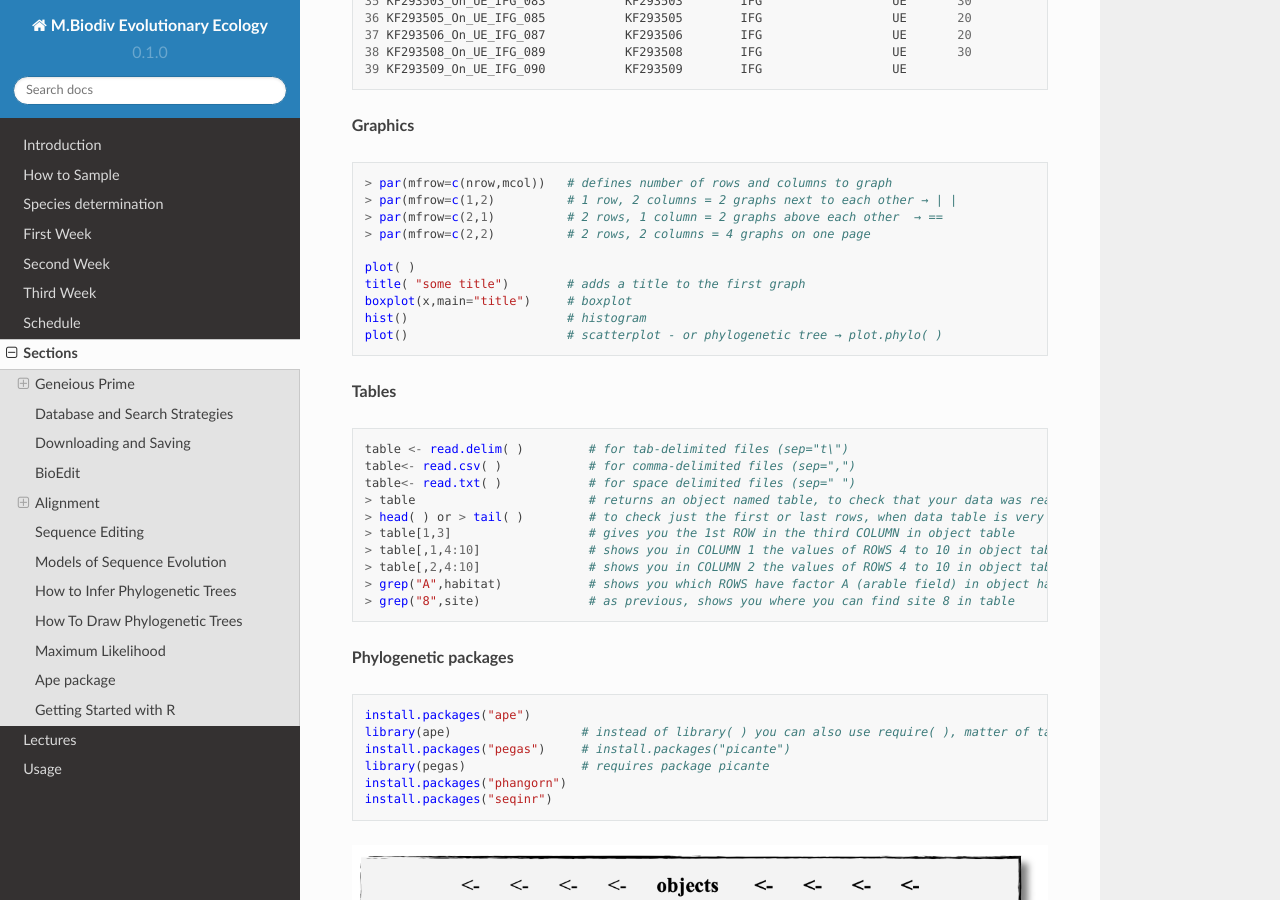
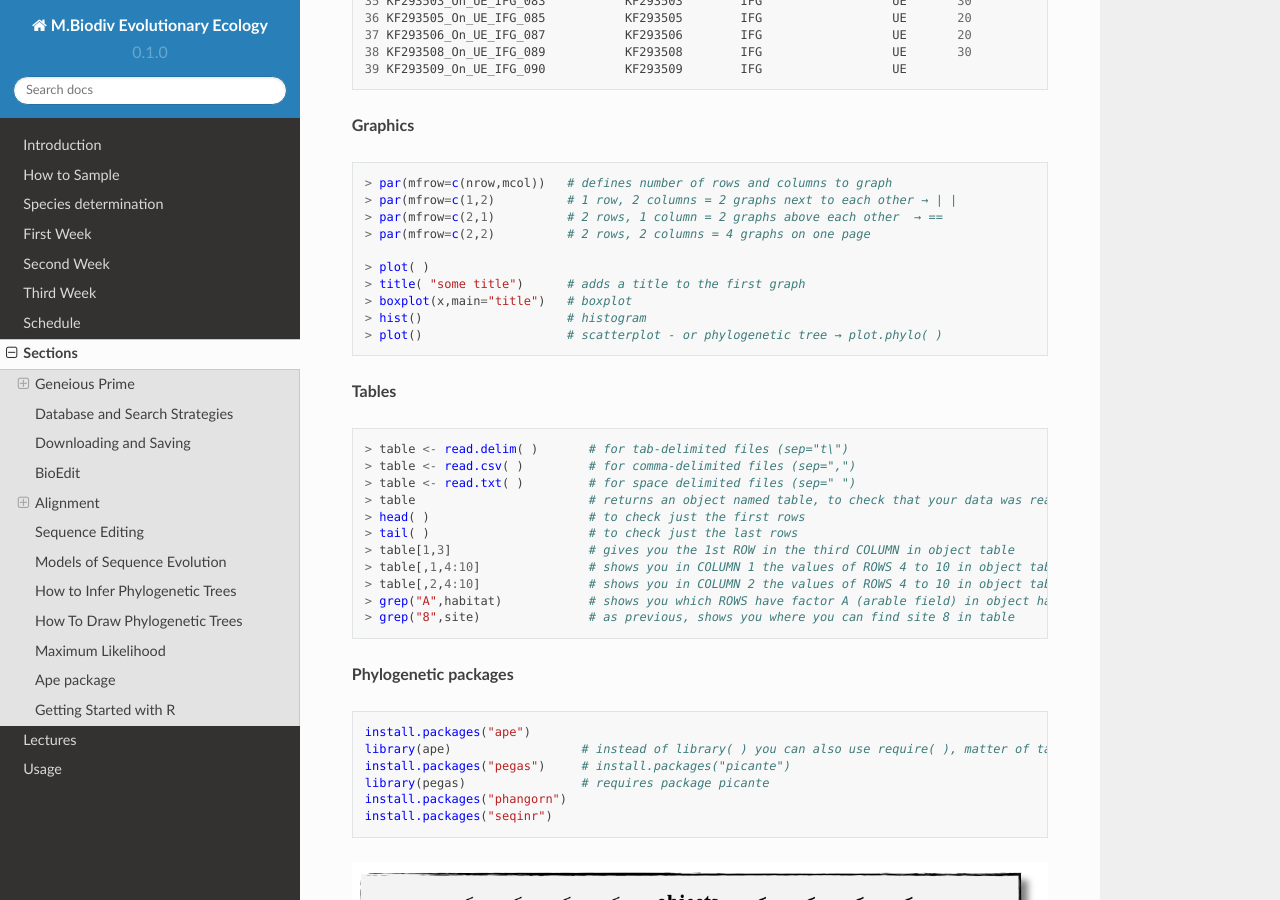
Before and after one commit to bheimbu/evolutionary_ecology, a Sphinx documentation site: the page built from docs/source/section.rst, in a window 1280 px wide and 900 px high, scrolled down 33791 px. Built offline with Sphinx 7.4.7 and the Read the Docs theme 2.0.0, drawn with Linux system fonts in a browser that asks for light colours.

Commit message:
Update section.rst

```diff
--- a/docs/source/section.rst
+++ b/docs/source/section.rst
@@ -745,21 +745,22 @@ All instructions are given for the console (if not specifically indicated otherw
   > par(mfrow=c(2,1)          # 2 rows, 1 column = 2 graphs above each other  → ==
   > par(mfrow=c(2,2)          # 2 rows, 2 columns = 4 graphs on one page
 
-  plot( )
-  title( "some title")        # adds a title to the first graph
-  boxplot(x,main="title")     # boxplot
-  hist()                      # histogram
-  plot()                      # scatterplot - or phylogenetic tree → plot.phylo( )
+  > plot( )
+  > title( "some title")      # adds a title to the first graph
+  > boxplot(x,main="title")   # boxplot
+  > hist()                    # histogram
+  > plot()                    # scatterplot - or phylogenetic tree → plot.phylo( )
 
 **Tables**
 
 .. code:: r
 
-  table <- read.delim( )         # for tab-delimited files (sep="t\")
-  table<- read.csv( )            # for comma-delimited files (sep=",")
-  table<- read.txt( )            # for space delimited files (sep=" ")
+  > table <- read.delim( )       # for tab-delimited files (sep="t\")
+  > table <- read.csv( )         # for comma-delimited files (sep=",")
+  > table <- read.txt( )         # for space delimited files (sep=" ")
   > table                        # returns an object named table, to check that your data was read in correctly
-  > head( ) or > tail( )         # to check just the first or last rows, when data table is very big (see above)
+  > head( )                      # to check just the first rows
+  > tail( )                      # to check just the last rows
   > table[1,3]                   # gives you the 1st ROW in the third COLUMN in object table
   > table[,1,4:10]               # shows you in COLUMN 1 the values of ROWS 4 to 10 in object table
   > table[,2,4:10]               # shows you in COLUMN 2 the values of ROWS 4 to 10 in object table
```
